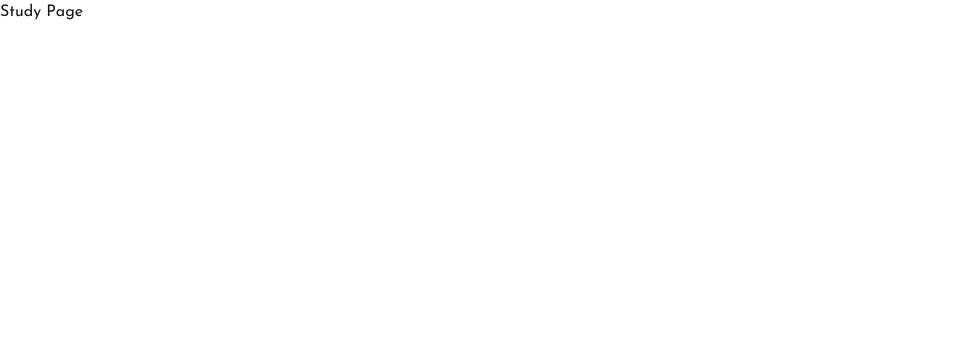
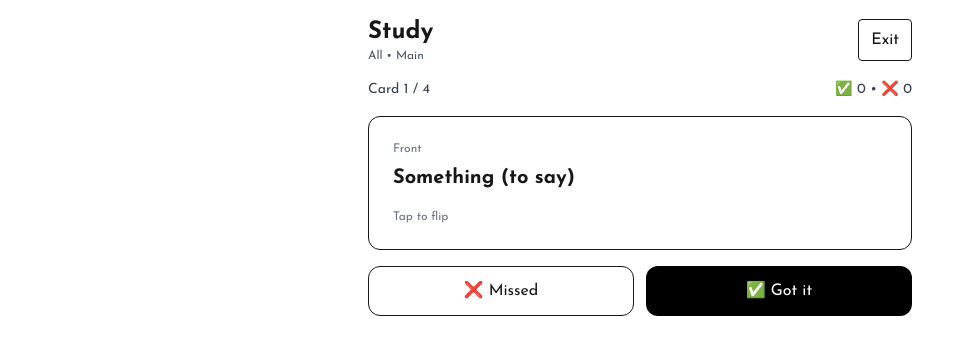
Before and after one commit to blissfulsaint/blisscards, a Next.js app: page /study in a window 1280 px wide. Shown: the top 354 px of the page, without its empty margins (0-974 px from the left). Built offline with nearby package versions, Linux system fonts and the light colour scheme.

Commit message:
Create study logic/ui

```diff
--- a/app/study/page.tsx
+++ b/app/study/page.tsx
@@ -1,9 +1,187 @@
 "use client"
 
+import Link from "next/link"
+import { useMemo, useState } from "react"
+import { useSearchParams } from "next/navigation"
+import { useCards } from "../lib/cards/useCards"
+import type { Card } from "../lib/cards/types"
+
+function shuffle<T>(arr: T[]) {
+  const a = [...arr]
+  for (let i = a.length - 1; i > 0; i--) {
+    const j = Math.floor(Math.random() * (i + 1))
+    ;[a[i], a[j]] = [a[j], a[i]]
+  }
+  return a
+}
+
+function matchFilters(card: Card, course: string, act: string, scene: string) {
+  if (course && card.path?.[0] !== course) return false
+  if (act && card.path?.[1] !== act) return false
+  if (scene && card.path?.[2] !== scene) return false
+  return true
+}
+
 export default function Study() {
+  const { cards } = useCards()
+  const params = useSearchParams()
+
+  const course = params.get("course") ?? ""
+  const act = params.get("act") ?? ""
+  const scene = params.get("scene") ?? ""
+
+  const pool = useMemo(() => {
+    const filtered = cards.filter(c => matchFilters(c, course, act, scene))
+    return shuffle(filtered)
+  }, [cards, course, act, scene])
+
+  const [index, setIndex] = useState(0)
+  const [isFlipped, setIsFlipped] = useState(false)
+  const [correct, setCorrect] = useState(0)
+  const [missed, setMissed] = useState<Card[]>([])
+  const [mode, setMode] = useState<"main" | "missed">("main")
+
+  const activePool = mode === "main" ? pool : missed
+  const current = activePool[index]
+
+  const done = activePool.length > 0 && index >= activePool.length
+
+  function next() {
+    setIsFlipped(false)
+    setIndex(i => i + 1)
+  }
+
+  function markGotIt() {
+    setCorrect(c => c + 1)
+    next()
+  }
+
+  function markMissed() {
+    if (current) setMissed(m => (m.some(x => x.id === current.id) ? m : [...m, current]))
+    next()
+  }
+
+  function restartMain() {
+    setMode("main")
+    setIndex(0)
+    setIsFlipped(false)
+    setCorrect(0)
+    setMissed([])
+  }
+
+  function studyMissed() {
+    setMode("missed")
+    setIndex(0)
+    setIsFlipped(false)
+  }
+
+  // Empty states
+  if (pool.length === 0) {
+    return (
+      <main className="mx-auto max-w-xl p-4 space-y-4">
+        <h1 className="text-2xl font-bold">Study</h1>
+        <p className="text-sm text-gray-600">
+          No cards match your current filter.
+        </p>
+        <div className="flex gap-2">
+          <Link className="rounded border px-3 py-2" href="/">Back</Link>
+          <Link className="rounded bg-black text-white px-3 py-2" href="/edit">Add Cards</Link>
+        </div>
+      </main>
+    )
+  }
+
   return (
-    <main>
-      <h1>Study Page</h1>
+    <main className="mx-auto max-w-xl p-4 space-y-4">
+      <div className="flex items-center justify-between gap-2">
+        <div>
+          <h1 className="text-2xl font-bold">Study</h1>
+          <p className="text-xs text-gray-600">
+            {course || "All"}{act ? ` • ${act}` : ""}{scene ? ` • ${scene}` : ""} • {mode === "main" ? "Main" : "Missed"}
+          </p>
+        </div>
+        <Link className="rounded border px-3 py-2" href="/">Exit</Link>
+      </div>
+
+      <div className="text-sm text-gray-700 flex justify-between">
+        <div>
+          Card {Math.min(index + 1, activePool.length)} / {activePool.length}
+        </div>
+        <div>
+          ✅ {correct} • ❌ {missed.length}
+        </div>
+      </div>
+
+      {!done ? (
+        <>
+          <button
+            className="w-full rounded-xl border p-6 text-left active:scale-[0.99] transition"
+            onClick={() => setIsFlipped(f => !f)}
+          >
+            <div className="text-xs text-gray-500 mb-2">{isFlipped ? "Back" : "Front"}</div>
+            <div className="text-xl font-semibold leading-snug whitespace-pre-wrap">
+              {isFlipped ? current?.back : current?.front}
+            </div>
+            {(current?.notes?.trim() && isFlipped) ? (
+              <div className="mt-4 text-sm text-gray-600 whitespace-pre-wrap">
+                <span className="font-medium">Notes: </span>{current.notes}
+              </div>
+            ) : null}
+            {(current?.tags?.length ? true : false) ? (
+              <div className="mt-4 flex flex-wrap gap-2">
+                {current!.tags.map(t => (
+                  <span key={t} className="text-xs rounded-full border px-2 py-1 text-gray-700">
+                    {t}
+                  </span>
+                ))}
+              </div>
+            ) : null}
+            <div className="mt-4 text-xs text-gray-500">
+              Tap to flip
+            </div>
+          </button>
+
+          <div className="grid grid-cols-2 gap-3">
+            <button
+              className="rounded-xl border p-3"
+              onClick={markMissed}
+            >
+              ❌ Missed
+            </button>
+            <button
+              className="rounded-xl bg-black text-white p-3"
+              onClick={markGotIt}
+            >
+              ✅ Got it
+            </button>
+          </div>
+        </>
+      ) : (
+        <div className="rounded-xl border p-6 space-y-4">
+          <div>
+            <div className="text-lg font-semibold">Session complete</div>
+            <div className="text-sm text-gray-700">
+              ✅ {correct} correct • ❌ {missed.length} missed
+            </div>
+          </div>
+
+          <div className="flex flex-col gap-2">
+            {missed.length > 0 && mode === "main" ? (
+              <button className="rounded bg-black text-white px-3 py-2" onClick={studyMissed}>
+                Study missed cards ({missed.length})
+              </button>
+            ) : null}
+
+            <button className="rounded border px-3 py-2" onClick={restartMain}>
+              Restart session
+            </button>
+
+            <Link className="rounded border px-3 py-2 text-center" href="/edit">
+              Edit cards
+            </Link>
+          </div>
+        </div>
+      )}
     </main>
   )
 }
```
